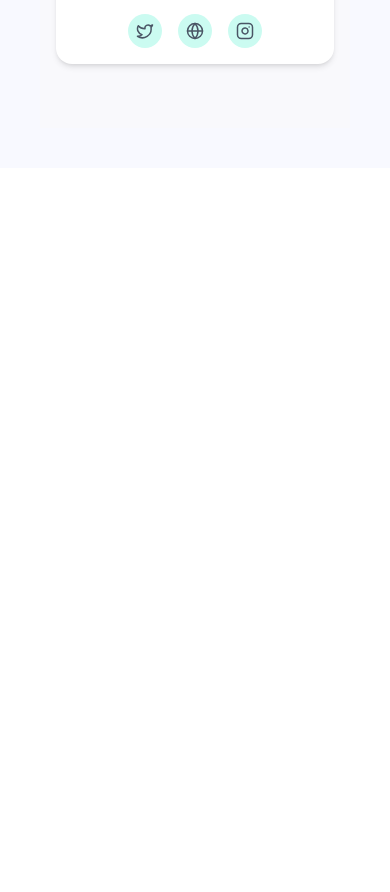
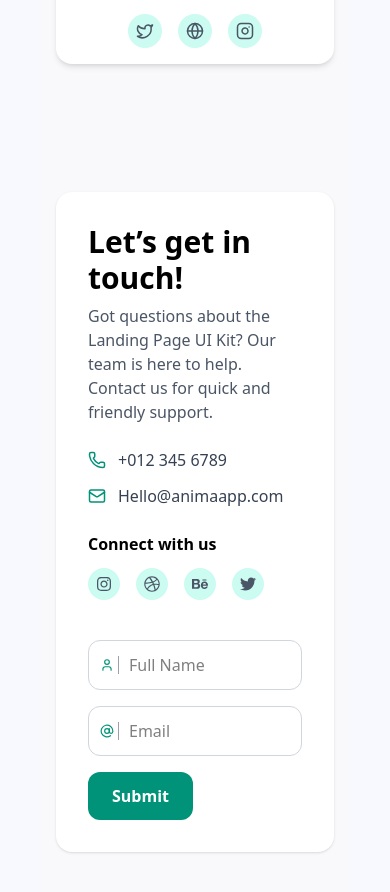
Before and after one commit to arafay493/Landing-Page, a Next.js app: page / in a window 390 px wide. Shown: the part 8180-9072 px from the top of the page. Before the commit the page ends 8348 px from the top, so only its background shows below. Built offline with nearby package versions, Linux system fonts and the light colour scheme.

Commit message:
Contact Section Work Done.

```diff
--- /dev/null
+++ b/components/ContactSection.jsx
@@ -0,0 +1,83 @@
+import React from "react";
+import { Mail, Phone, User, AtSign } from "lucide-react";
+import { FaInstagram, FaBehance, FaTwitter, FaDribbble } from "react-icons/fa";
+
+const ContactSection = () => {
+  return (
+    <div className="bg-[#f9f9fc] py-16 px-4">
+      <div className="max-w-6xl mx-auto bg-white rounded-2xl p-8 md:p-12 shadow-sm">
+        <div className="grid md:grid-cols-2 gap-10 items-center">
+          {/* Left Side */}
+          <div>
+            <h2 className="text-3xl font-bold mb-2">Let’s get in touch!</h2>
+            <p className="text-gray-600 mb-6">
+              Got questions about the Landing Page UI Kit? Our team is here to
+              help. Contact us for quick and friendly support.
+            </p>
+
+            <div className="flex items-center gap-3 text-gray-700 mb-3">
+              <Phone className="text-[#009379]" size={18} />
+              <span>+012 345 6789</span>
+            </div>
+            <div className="flex items-center gap-3 text-gray-700 mb-6">
+              <Mail className="text-[#009379]" size={18} />
+              <span>Hello@animaapp.com</span>
+            </div>
+
+            <div>
+              <h4 className="font-semibold mb-3">Connect with us</h4>
+              <div className="flex gap-4 text-gray-600">
+                <a href="#" className="bg-teal-100 rounded-full p-2">
+                  <FaInstagram />
+                </a>
+                <a href="#" className="bg-teal-100 rounded-full p-2">
+                  <FaDribbble />
+                </a>
+                <a href="#" className="bg-teal-100 rounded-full p-2">
+                  <FaBehance />
+                </a>
+                <a href="#" className="bg-teal-100 rounded-full p-2">
+                  <FaTwitter />
+                </a>
+              </div>
+            </div>
+          </div>
+
+          {/* Right Side - Form */}
+          <form className="space-y-4">
+            <div className="relative">
+              <div className="absolute left-3 top-1/2 -translate-y-1/2 border-r border-gray-400">
+                <User className="text-[#009379] pr-1" size={18} />
+              </div>
+              <input
+                type="text"
+                placeholder="Full Name"
+                className="w-full pl-10 pr-4 py-3 border border-gray-300 rounded-xl focus:outline-none focus:ring-2 focus:ring-[#009379]"
+              />
+            </div>
+
+            <div className="relative">
+              <div className="absolute left-3 top-1/2 -translate-y-1/2 border-r border-gray-400">
+                <AtSign className="text-[#009379] pr-1" size={18} />
+              </div>
+              <input
+                type="email"
+                placeholder="Email"
+                className="w-full pl-10 pr-4 py-3 border border-gray-300 rounded-xl focus:outline-none focus:ring-2 focus:ring-[#009379]"
+              />
+            </div>
+
+            <button
+              type="submit"
+              className="bg-[#009379] hover:bg-emerald-700 text-white font-semibold px-6 py-3 rounded-xl"
+            >
+              Submit
+            </button>
+          </form>
+        </div>
+      </div>
+    </div>
+  );
+};
+
+export default ContactSection;
--- a/pages/index.js
+++ b/pages/index.js
@@ -10,6 +10,7 @@ import MetricsSection from "@/components/MetricsSection";
 import PricingSection from "@/components/PricingSection";
 import TestimonialsSection from "@/components/TestimonialsSection";
 import TeamSection from "@/components/TeamSection";
+import ContactSection from "@/components/ContactSection";
 
 const geistSans = Geist({
   variable: "--font-geist-sans",
@@ -32,6 +33,7 @@ export default function Home() {
       <TestimonialsSection />
       <PricingSection />
       <TeamSection />
+      <ContactSection />
     </div>
   );
 }
```
